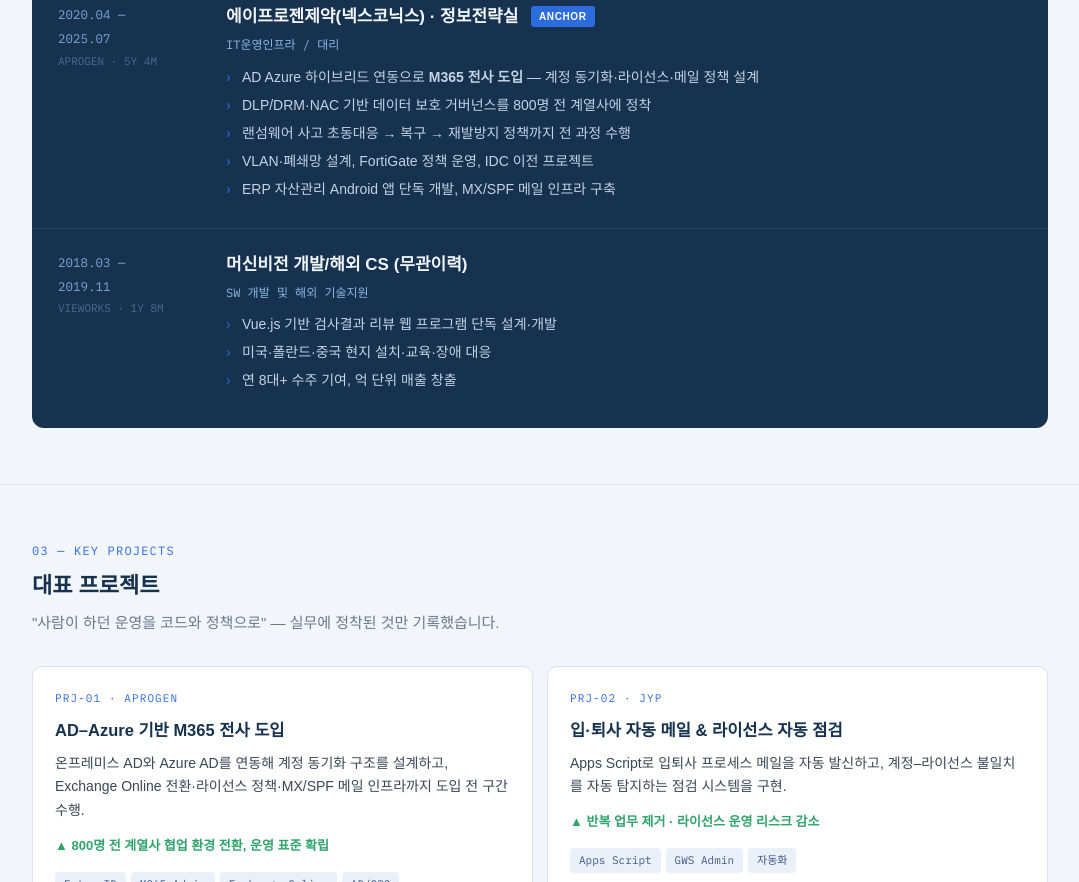
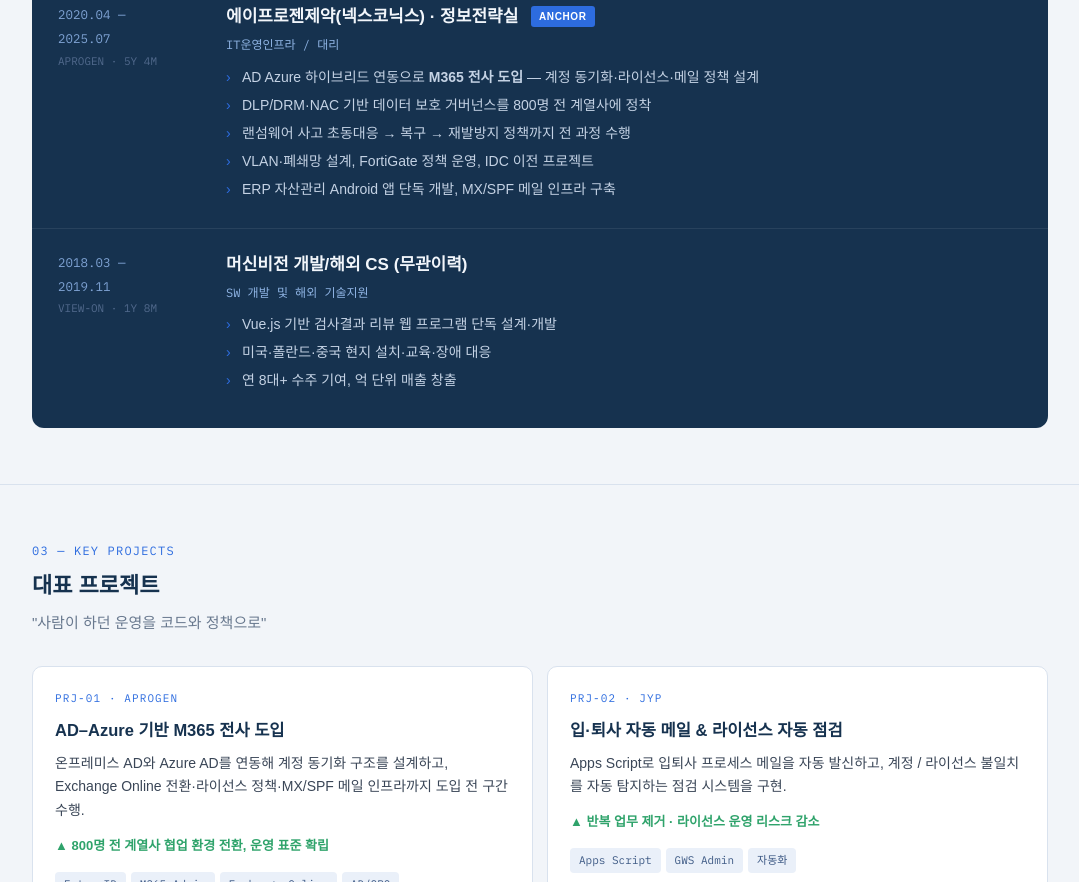
Before and after one commit to MoeL1729/portfolio01, a plain HTML site: page index.html in a window 1280 px wide. Shown: the part 1918-2800 px from the top of the page, without its empty margins (100-1179 px from the left). Drawn offline with Linux system fonts and the light colour scheme; a web font is replaced by a local one.

Commit message:
Update index.html

```diff
--- a/index.html
+++ b/index.html
@@ -106,7 +106,7 @@ footer .contact{font-family:var(--mono);font-size:14px;color:var(--ink);margin-t
     <div class="stat"><div class="k">Ops Experience</div><div class="v">5.6<small> 년</small></div></div>
     <div class="stat"><div class="k">Managed Users</div><div class="v">800<small>+ 명 · 전 계열사</small></div></div>
     <div class="stat"><div class="k">Tickets Resolved</div><div class="v">1,000<small>+ 건</small></div></div>
-    <div class="stat"><div class="k">Industries Adapted</div><div class="v">4<small> 개 산업 제약·엔터·제조</small></div></div>
+    <div class="stat"><div class="k">Automations Built</div><div class="v">GAS·PS<small> 반복업무 자동화</small></div></div>
   </div>
 </div></header>
 
@@ -170,7 +170,7 @@ footer .contact{font-family:var(--mono);font-size:14px;color:var(--ink);margin-t
       </div>
     </div>
     <div class="entry">
-      <div class="when">2018.03 —<br>2019.11<span class="len">VIEWORKS · 1Y 8M</span></div>
+      <div class="when">2018.03 —<br>2019.11<span class="len">VIEW-ON · 1Y 8M</span></div>
       <div>
         <h3>머신비전 개발/해외 CS (무관이력)</h3>
         <div class="role">SW 개발 및 해외 기술지원</div>
@@ -187,7 +187,7 @@ footer .contact{font-family:var(--mono);font-size:14px;color:var(--ink);margin-t
 <section class="reveal"><div class="wrap">
   <div class="sec-id">03 — KEY PROJECTS</div>
   <h2>대표 프로젝트</h2>
-  <p class="sec-sub">"사람이 하던 운영을 코드와 정책으로" — 실무에 정착된 것만 기록했습니다.</p>
+  <p class="sec-sub">"사람이 하던 운영을 코드와 정책으로"</p>
   <div class="cards">
     <div class="card">
       <div class="pid">PRJ-01 · APROGEN</div>
@@ -199,7 +199,7 @@ footer .contact{font-family:var(--mono);font-size:14px;color:var(--ink);margin-t
     <div class="card">
       <div class="pid">PRJ-02 · JYP</div>
       <h3>입·퇴사 자동 메일 & 라이선스 자동 점검</h3>
-      <p>Apps Script로 입퇴사 프로세스 메일을 자동 발신하고, 계정–라이선스 불일치를 자동 탐지하는 점검 시스템을 구현.</p>
+      <p>Apps Script로 입퇴사 프로세스 메일을 자동 발신하고, 계정 / 라이선스 불일치를 자동 탐지하는 점검 시스템을 구현.</p>
       <div class="impact">▲ 반복 업무 제거 · 라이선스 운영 리스크 감소</div>
       <div class="chips"><span class="chip">Apps Script</span><span class="chip">GWS Admin</span><span class="chip">자동화</span></div>
     </div>
```
